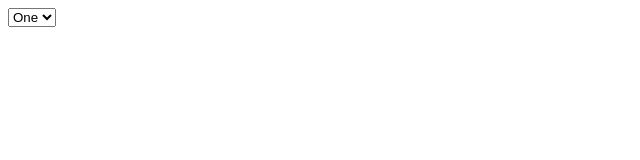
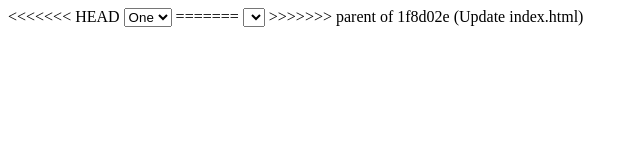
Before and after one commit to devyatkinam/GitFlower, a plain HTML site: page index.html in a window 1280 px wide. Shown: the whole page, without its empty margins (0-640 px from the left). Drawn offline with Linux system fonts and the light colour scheme.

Commit message:
Update index.html

```diff
--- a/index.html
+++ b/index.html
@@ -5,6 +5,7 @@
  <title>Git task</title>
 </head>
 <body>
+<<<<<<< HEAD
 <select>
  <option value="1">One</option>
  <option value="2">Two</option>
@@ -12,5 +13,9 @@
 </select>
 
 
+=======
+ <select>
+</select>
+>>>>>>> parent of 1f8d02e (Update index.html)
 </body>
  </html>
```
